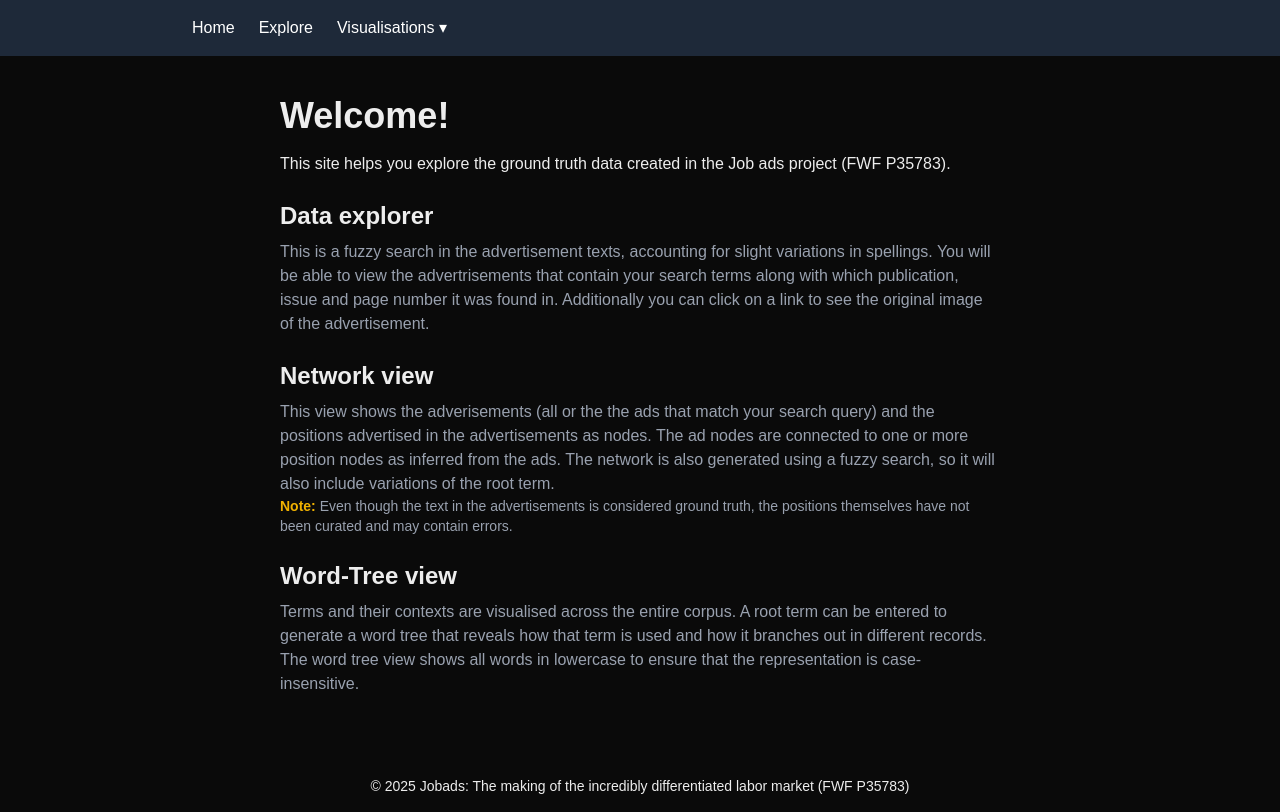
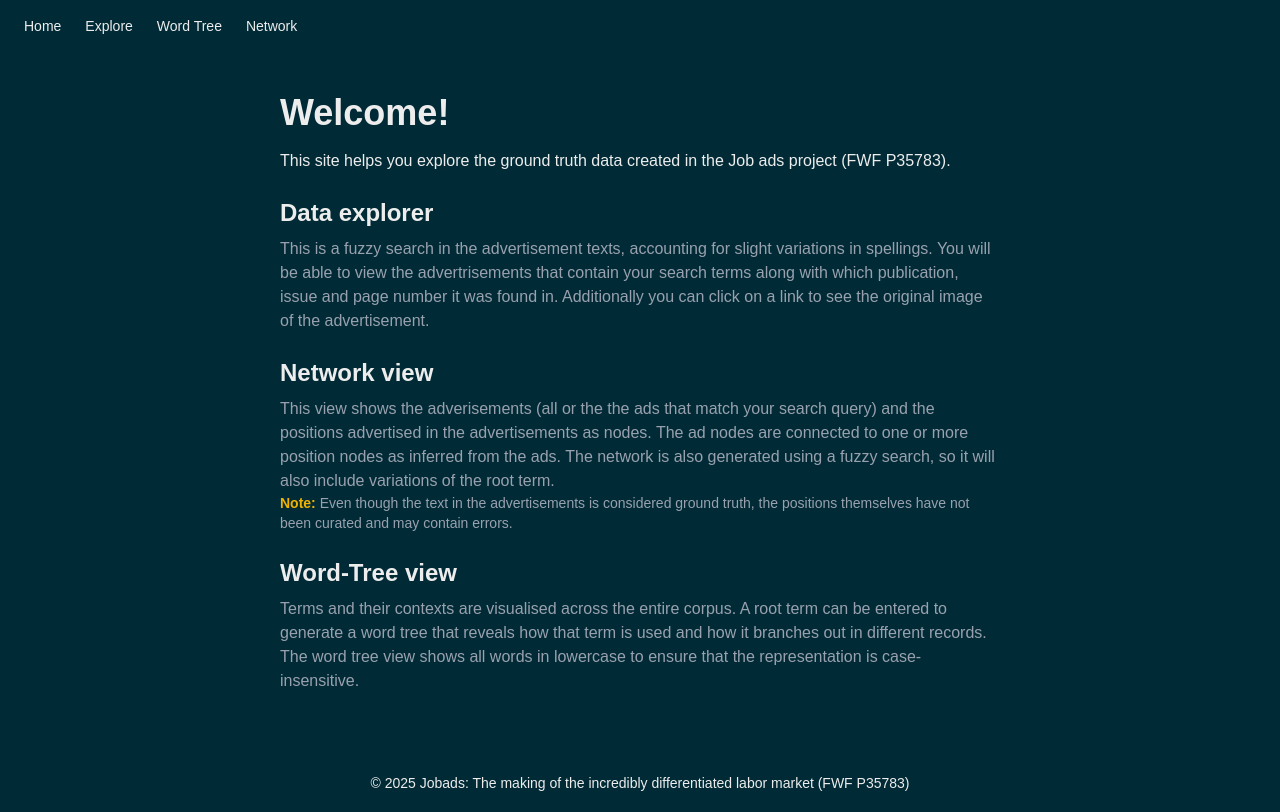
Before and after one commit to JobAds-FWFProject/vista, a Next.js app: page / in a window 1280 px wide. Built offline with nearby package versions, Linux system fonts and the light colour scheme.

Commit message:
feat: better colours

```diff
--- a/src/app/globals.css
+++ b/src/app/globals.css
@@ -1,7 +1,7 @@
 @import "tailwindcss";
 
 :root {
-  --background: #0a0a0a;  /* dark background */
+  --background: #002b36;  /* dark background */
   --foreground: #ededed;  /* light foreground */
 }
 
--- /dev/null
+++ b/src/app/header.css
@@ -0,0 +1,58 @@
+/* header.css */
+
+header {
+  background-color: var(--color-background);
+  color: var(--color-heading);
+  border-bottom: 1px solid var(--color-foreground);
+  padding: 1rem 1.5rem;
+}
+
+nav {
+  margin: 0 auto;
+  display: flex;
+  gap: 1.5rem;
+  align-items: center;
+  font-size: 0.875rem; /* text-sm */
+}
+
+nav a {
+  color: var(--color-heading);
+  text-decoration: none;
+  cursor: pointer;
+}
+
+nav a:hover {
+  text-decoration: none;
+  filter: brightness(1.2);
+}
+
+.group {
+  position: relative;
+  cursor: pointer;
+}
+
+.group > div:last-child {
+  position: absolute;
+  left: 0;
+  top: 100%;
+  display: none;
+  background-color: var(--color-background);
+  border: 1px solid var(--color-foreground);
+  border-radius: 0.375rem;
+  min-width: 12rem;
+  z-index: 10;
+}
+
+.group:hover > div:last-child {
+  display: block;
+}
+
+.group > div:last-child a {
+  display: block;
+  padding: 0.5rem 1rem;
+  color: var(--color-heading);
+}
+
+.group > div:last-child a:hover {
+  filter: brightness(1.5);
+}
--- a/src/app/header.tsx
+++ b/src/app/header.tsx
@@ -1,35 +1,24 @@
 'use client';
+import './header.css';
 import Link from 'next/link';
 
 export default function Header() {
   return (
-    <header className="bg-gray-800 text-white p-4">
-      <nav className="max-w-4xl mx-auto flex gap-6 relative">
+        <header>
+            <nav>
                 <Link href="/">Home</Link>
                 <Link href="/explore">Explore</Link>
-
-        <div className="relative group">
-          {/* Group-hover must apply to a shared hoverable box */}
-          <div className="cursor-pointer">Visualisations ▾</div>
-
-          {/* Wrapper that remains hoverable */}
-          <div className="absolute left-0 top-full w-max group-hover:block hidden">
-            <div className="bg-white text-black shadow-md rounded min-w-[12rem] z-10">
                 <Link
                     href="/wordtree"
-                className="block px-4 py-2 hover:bg-gray-100"
                 >
                     Word Tree
                 </Link>
                 <Link
                     href="/network"
-                className="block px-4 py-2 hover:bg-gray-100"
                 >
                     Network
                 </Link>
-            </div>
-          </div>
-        </div>
+
             </nav>
         </header>
     );
```
Lines whose indentation alone changed are shown as unchanged.
